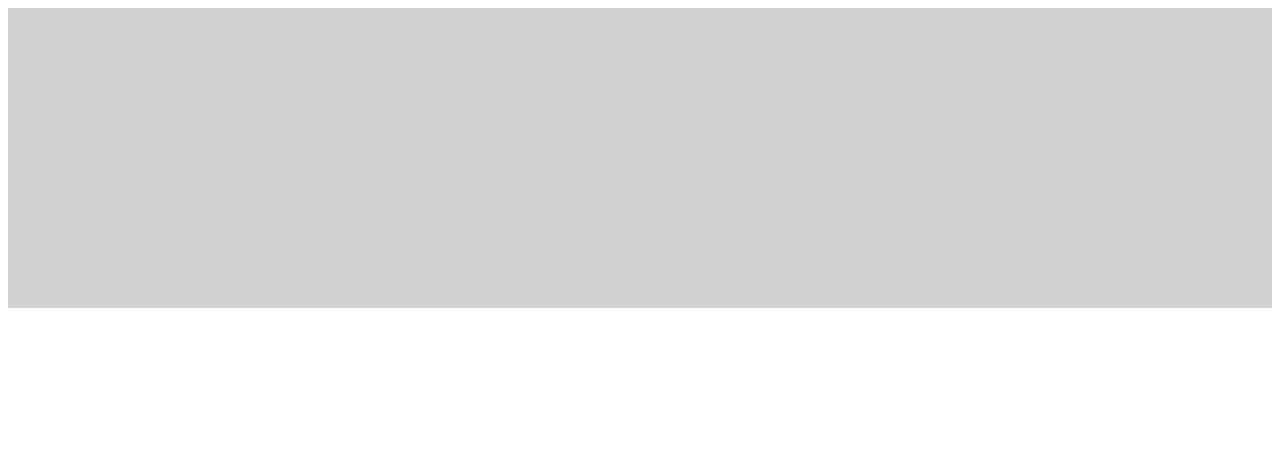
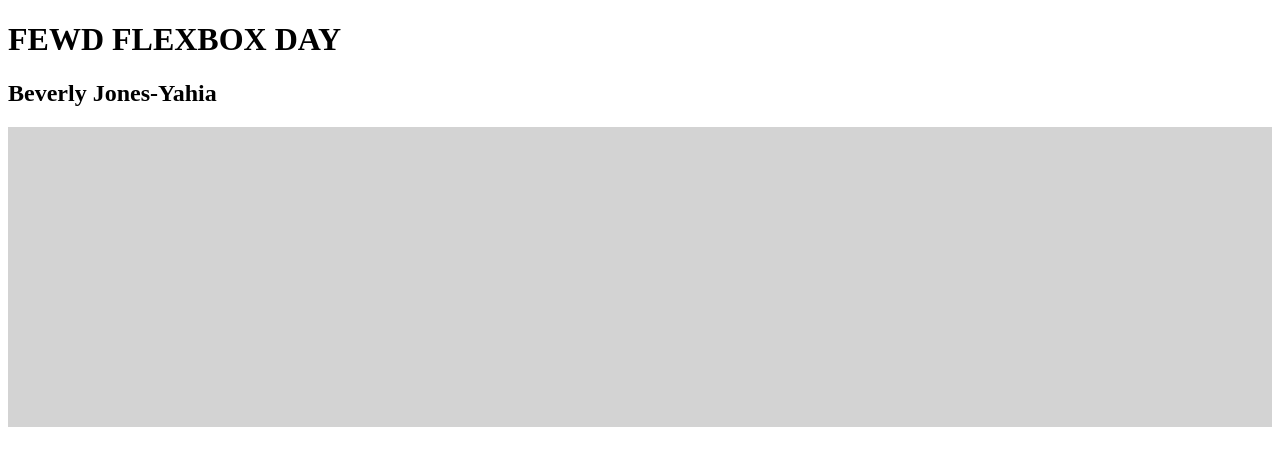
Before and after one commit to beverlyjonesyahia/fewd-flexbox, a plain HTML site: page index.html in a window 1280 px wide. Drawn offline with Linux system fonts and the light colour scheme.

Commit message:
savedfive

```diff
--- a/index.html
+++ b/index.html
@@ -8,6 +8,9 @@
     <link rel="stylesheet" type="text/css" href="css/site.css">
 </head>
 <body>
+
+ <h1>FEWD FLEXBOX DAY</h1>
+    <h2>Beverly Jones-Yahia</h2>
  <div class="container">
      <div class="box"></div>
      <div class="box"></div>
```
Also changed, not shown: css/site.css (line endings or trailing spaces).
